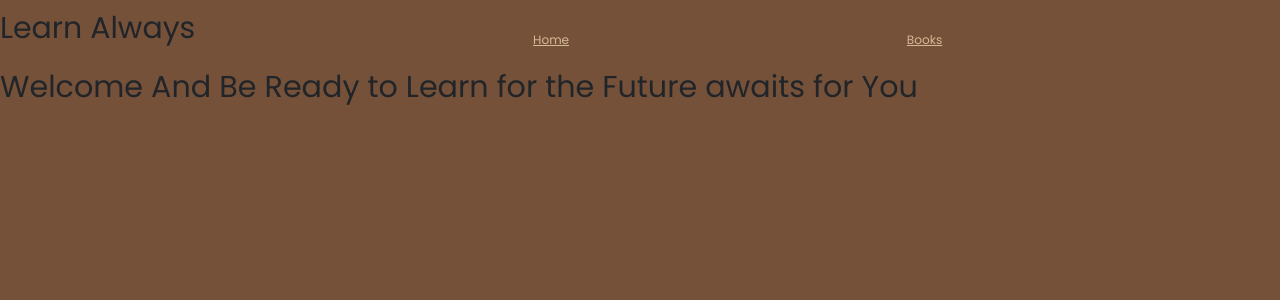
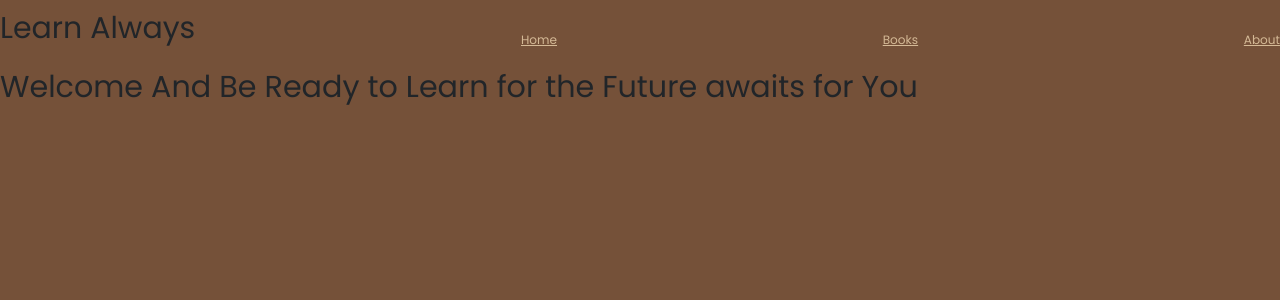
Before and after one commit to puritymwaura/e-access-books, a React (Create React App) app: page / in a window 1280 px wide. Shown: the top 300 px of the page. Built offline with nearby package versions, Linux system fonts and the light colour scheme.

Commit message:
adding more components

```diff
--- a/package.json
+++ b/package.json
@@ -8,6 +8,7 @@
     "@testing-library/user-event": "^13.5.0",
     "axios": "^0.27.2",
     "bootstrap": "^5.2.0",
+    "json-server": "^0.17.0",
     "react": "^18.2.0",
     "react-bootstrap": "^2.4.0",
     "react-dom": "^18.2.0",
--- a/src/App.js
+++ b/src/App.js
@@ -5,6 +5,7 @@ import "./components/style.css";
 import Welcome from "./components/Welcome";
 import { Route, Switch } from "react-router-dom";
 import ReadWelcome from "./components/ReadWelcome";
+import About from "./components/About";
 
 
 function App() {
@@ -18,6 +19,9 @@ function App() {
         <Route exact path="/books">
           <Main />
         </Route>
+        <Route exact path="/about">
+          <About />
+        </Route>
         <Route exact path="/">
           <ReadWelcome />
         </Route>
--- /dev/null
+++ b/src/components/About.js
@@ -0,0 +1,7 @@
+import React from "react";
+
+function About(){
+
+}
+
+export default About;
--- a/src/components/Main.js
+++ b/src/components/Main.js
@@ -1,4 +1,3 @@
-import axios from "axios";
 import React, {useEffect, useState} from "react";
 import Card from './Card';
 
--- a/src/components/NavBar.js
+++ b/src/components/NavBar.js
@@ -12,8 +12,8 @@ function NavBar(){
                 <NavLink to="/books">
                     Books
                 </NavLink>
-                <NavLink to="/">
-
+                <NavLink to="/about">
+                    About
                 </NavLink>
             </div>
         </div>
--- a/src/components/style.css
+++ b/src/components/style.css
@@ -30,7 +30,7 @@ html{
 }
 
 .navbar a{
-    margin-left: 250px;
+    margin-left: 15px;
     color: var(--secondary-color);
     margin-top: 10px;
 }
@@ -56,7 +56,7 @@ html{
     left: 0;
     width: 100%;
     height: 100%;
-    background: linear-gradient(rgba(0,0,0,0.5), rgba(0,0,0,0.5)), url(./library-419254_1920.jpg);
+    background: linear-gradient(rgba(0,0,0,0.5), rgba(0,0,0,0.5)), url(./images/library-419254_1920.jpg);
     clip-path: circle(60% at left 300px);
     z-index: -1;
 }
@@ -246,7 +246,7 @@ html{
     left: 0;
     width: 100%;
     height: 100%;
-    background: linear-gradient(rgba(0,0,0,0.5), rgba(0,0,0,0.5)), url(./books-2321934_1920.jpg);
+    background: linear-gradient(rgba(0,0,0,0.5), rgba(0,0,0,0.5)), url(./images/books-2321934_1920.jpg);
     clip-path: circle(60% at left 300px);
     z-index: -1;
 }
```
Also changed, not shown: 1 other file (tests, documents, lock files or other folders).
